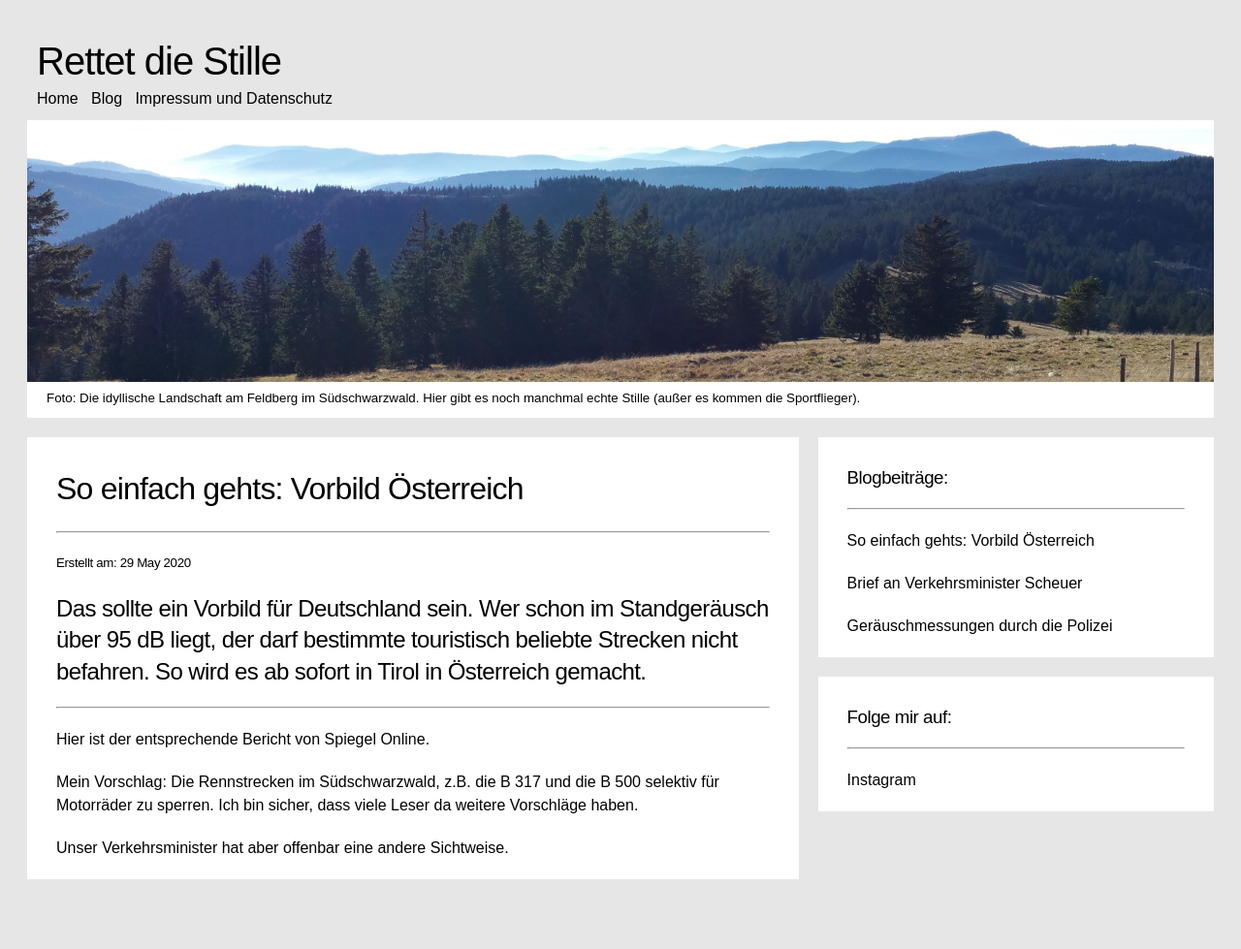
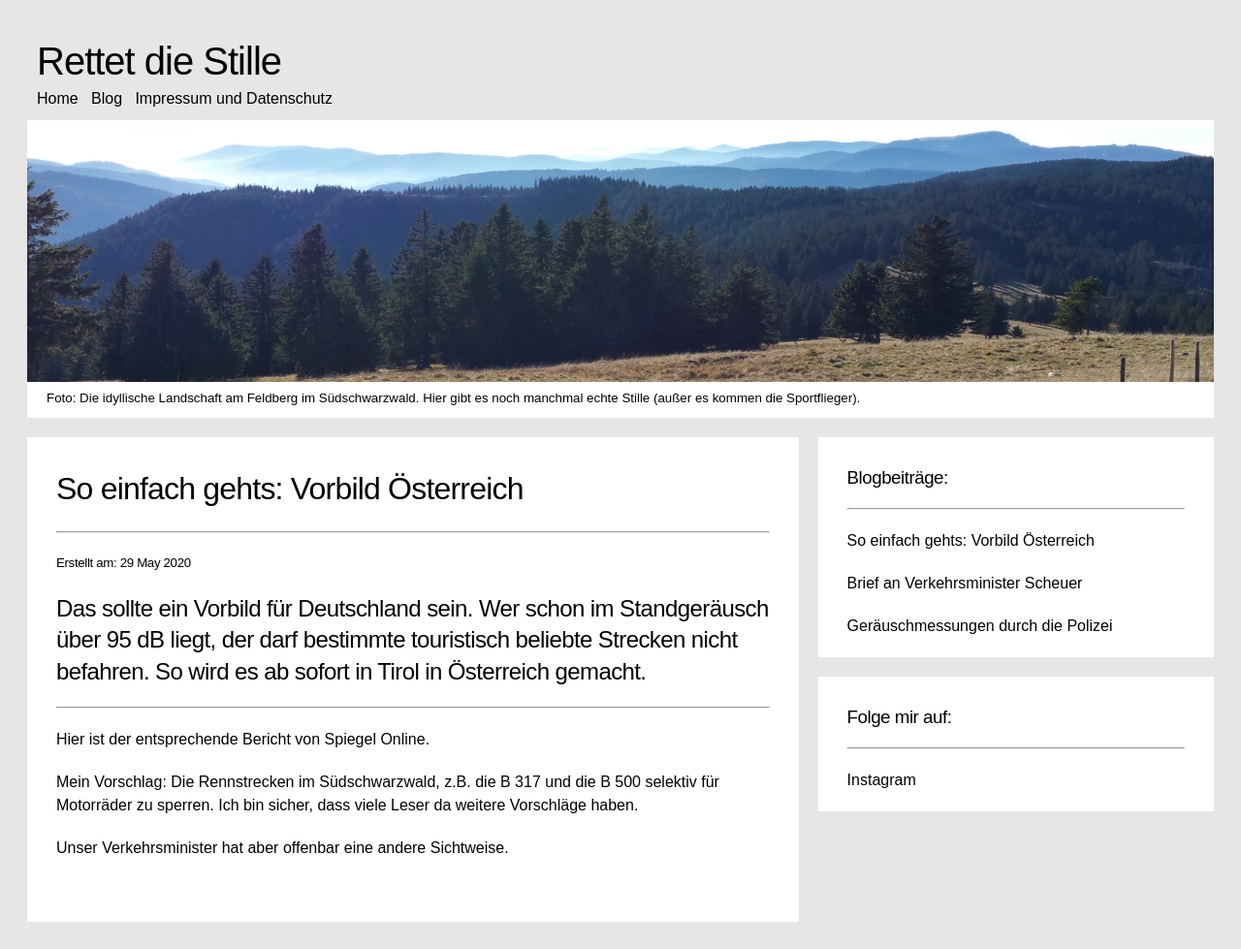
Before and after one commit to rettet-die-stille/rettet-die-stille.github.io, a Jekyll site: the page built from _posts/2020-05-29-So-einfach-gehts-Vorbild-Oesterreich.md, in a window 1280 px wide. Shown: the whole page at 97% size. Built offline with Jekyll 4.4.1, drawn with Linux system fonts in a browser that asks for light colours; before the commit the page ends 935 px from its top, so only the background shows below that.

Commit message:
Update post.html

```diff
--- a/_layouts/post.html
+++ b/_layouts/post.html
@@ -2,7 +2,7 @@
 layout: defaultmodern
 ---
 
- <div class="card">
+ <div class="card" style="min-height: 500px;">
   <h1>{{ page.title }}</h1>
   <hr>
   <h5>Erstellt am: {{ page.date | date_to_string }}</h5>
```
